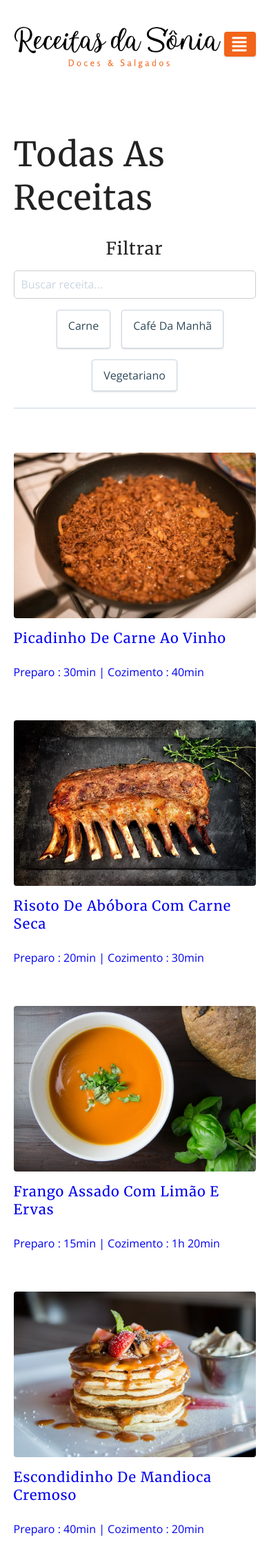
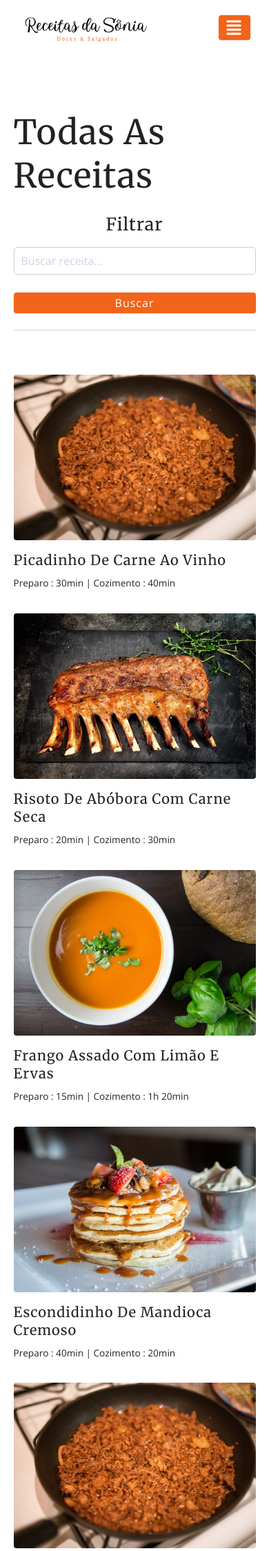
Before and after one commit to dgusfr/python_flask_web_recipes, a Flask app: page /receitas in a window 390 px wide. Shown: the top 2248 px of the page at 69% size. Run offline with Flask 3, Linux system fonts and the light colour scheme; some libraries are stand-ins or nearby versions.

Commit message:
Add search functionality to recipes list; enhance CSS for improved responsiveness and styling

```diff
--- a/app.py
+++ b/app.py
@@ -1,5 +1,5 @@
 import json
-from flask import Flask, render_template
+from flask import Flask, render_template, request
 
 app = Flask(__name__)
 
@@ -18,6 +18,17 @@ def home():
 @app.route("/receitas")
 def receitas_list():
     todas_receitas = carregar_dados()
+    termo = request.args.get("q")
+
+    if termo:
+        receitas_filtradas = []
+        for receita in todas_receitas:
+            nome_receita = receita["titulo"].lower()
+            termo_pesquisa = termo.lower()
+            if termo_pesquisa in nome_receita:
+                receitas_filtradas.append(receita)
+        return render_template("recipes.html", receitas=receitas_filtradas)
+
     return render_template("recipes.html", receitas=todas_receitas)
 
 
--- a/static/css/header.css
+++ b/static/css/header.css
@@ -35,6 +35,29 @@
   margin: 0;
 }
 
-.mais_acessadas h1 {
-  margin: 25px 25px 25px 0;
+@media screen and (max-width: 768px) {
+  .banner {
+    flex-direction: column;
+    height: auto;
+    padding: 2rem;
+    text-align: center;
+    margin-top: 1rem;
+  }
+  .banner .info {
+    margin: 0;
+    margin-bottom: 1rem;
+  }
+  .banner .info h1 {
+    font-size: 2rem;
+  }
+  .banner .info p {
+    width: 100%;
+    height: auto;
+    font-size: 1.1rem;
+  }
+  .banner img {
+    height: 250px;
+    width: auto;
+    margin-top: 1rem;
+  }
 }
--- a/static/css/navbar.css
+++ b/static/css/navbar.css
@@ -2,32 +2,38 @@
   display: flex;
   align-items: center;
   justify-content: center;
+  background: var(--white);
 }
 
 .nav-center {
   width: 90vw;
+  max-width: 1100px;
 }
 
 .nav-header {
-  height: 8rem;
+  height: 10rem;
   display: flex;
   justify-content: space-between;
-  align-items: center;
+  align-items: flex-end;
+  padding-bottom: 1rem;
 }
 
 .nav-header img {
   width: 100%;
   height: auto;
-  max-width: 400px;
+  max-width: 350px;
 }
 
 .nav-logo {
   display: flex;
-  align-items: flex-end;
+  align-items: center;
+  margin-left: 1rem;
 }
 
 .nav-btn {
   padding: 0.15rem 0.75rem;
+  margin-right: 1.5rem;
+  margin-bottom: 0.5rem;
 }
 
 .nav-btn i {
@@ -63,6 +69,16 @@
   color: var(--dark-orange);
 }
 
-.contact-link a {
-  padding: 0.15rem 1rem;
+@media screen and (max-width: 768px) {
+  .nav-header {
+    height: 6rem;
+    align-items: center;
+  }
+  .nav-header img {
+    max-width: 180px;
+  }
+  .nav-btn {
+    margin-right: 0.5rem;
+    margin-bottom: 0;
+  }
 }
--- a/static/css/recipe-template.css
+++ b/static/css/recipe-template.css
@@ -8,8 +8,12 @@
   border-radius: var(--borderRadius);
 }
 
+.recipe-info h2 {
+  color: var(--black);
+}
+
 .recipe-info p {
-  color: var(--dark-gray);
+  color: var(--black);
 }
 
 .recipe-icons {
--- a/static/css/recipes.css
+++ b/static/css/recipes.css
@@ -53,6 +53,18 @@
   display: block;
 }
 
+.recipe h5 {
+  color: var(--black);
+  margin-top: 1rem;
+  margin-bottom: 0.5rem;
+}
+
+.recipe p {
+  color: var(--black);
+  margin-bottom: 0;
+  font-size: 0.85rem;
+}
+
 .recipe-img {
   height: 15rem;
   border-radius: var(--borderRadius);
--- a/templates/recipes.html
+++ b/templates/recipes.html
@@ -8,13 +8,10 @@
   <div class="recipes-container">
     <div class="tags-container">
       <h4>Filtrar</h4>
-      <div class="tags-list">
-        <input type="text" placeholder="Buscar receita..." style="padding: 10px; width: 100%; border: 1px solid #ccc; border-radius: 5px;">
-        <br><br>
-        <a href="#">Carne</a>
-        <a href="#">Café da Manhã</a>
-        <a href="#">Vegetariano</a>
-      </div>
+      <form action="{{ url_for('receitas_list') }}" method="GET" class="tags-list">
+        <input type="text" name="q" placeholder="Buscar receita..." style="padding: 10px; width: 100%; border: 1px solid #ccc; border-radius: 5px;">
+        <button type="submit" class="btn btn-block" style="margin-top: 10px;">Buscar</button>
+      </form>
     </div>
 
     <div class="recipes-list">
```
